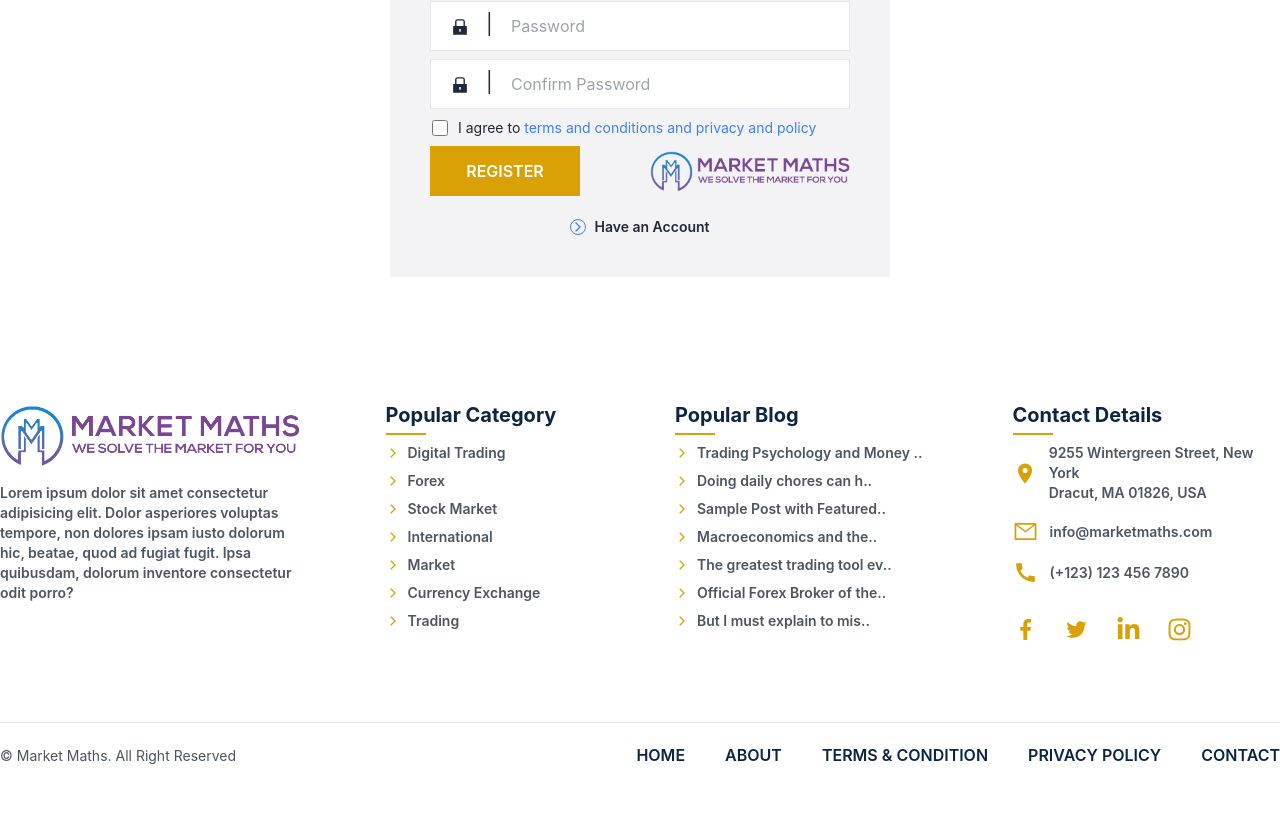
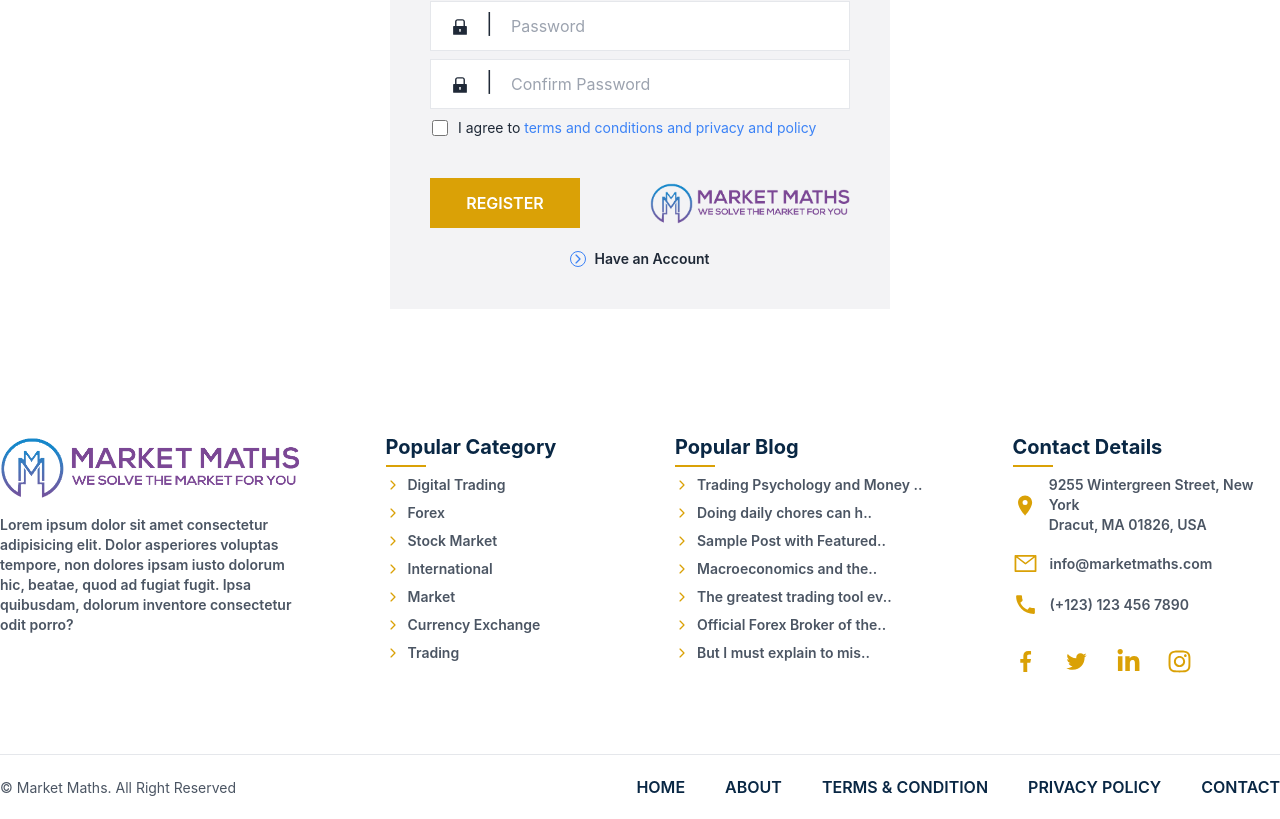
Before and after one commit to hasan-mohammad-bd/market-maths, a React (Create React App) app: page /signup in a window 1280 px wide. Shown: the part 757-1576 px from the top of the page. Before the commit the page ends 1544 px from the top, so only its background shows below. Built offline with nearby package versions, Linux system fonts and the light colour scheme.

Commit message:
fixcing margin gap in signup page

```diff
--- a/src/page/signUp/SignUpPage.js
+++ b/src/page/signUp/SignUpPage.js
@@ -119,7 +119,7 @@ const SignUpPage = () => {
   <label className="text-[14px]" for="terms"> I agree to <span className='text-blue-500'>terms and conditions and privacy and policy</span></label>
             </div>
 
-            <div className="logo-submit flex justify-between items-center my-2">
+            <div className="logo-submit mt-10 flex justify-between items-center my-2">
               <div className="login-btn">
                 <input
                   className="w-[150px] h-[50px] bg-[#DAA106] text-white font-semibold"
@@ -137,7 +137,7 @@ const SignUpPage = () => {
               type="submit"
             >
               <IoIosArrowForward />
-            </button>{" "}
+            </button>
             <span>Have an Account</span>
           </NavLink>
           </form>
```
